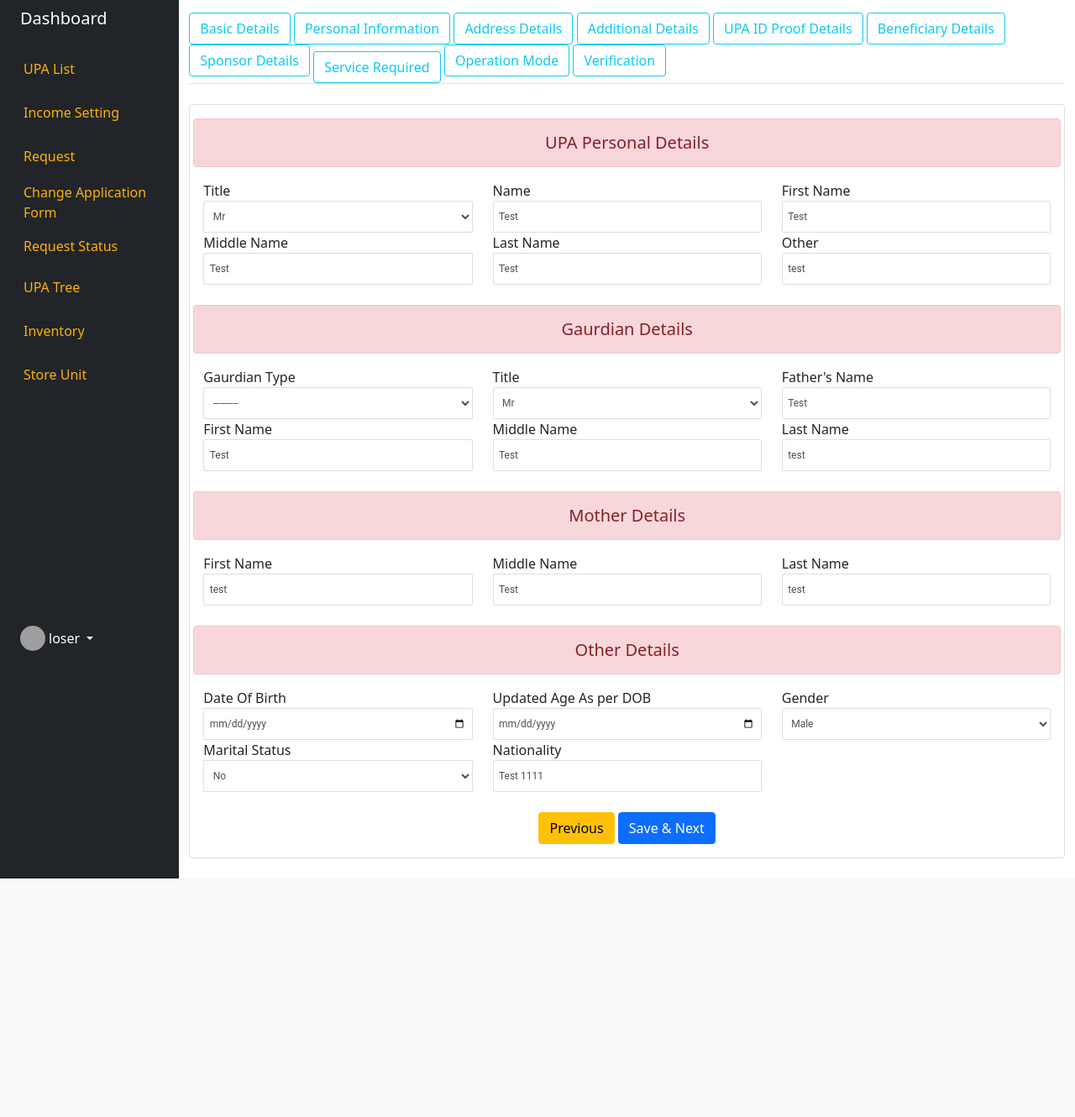
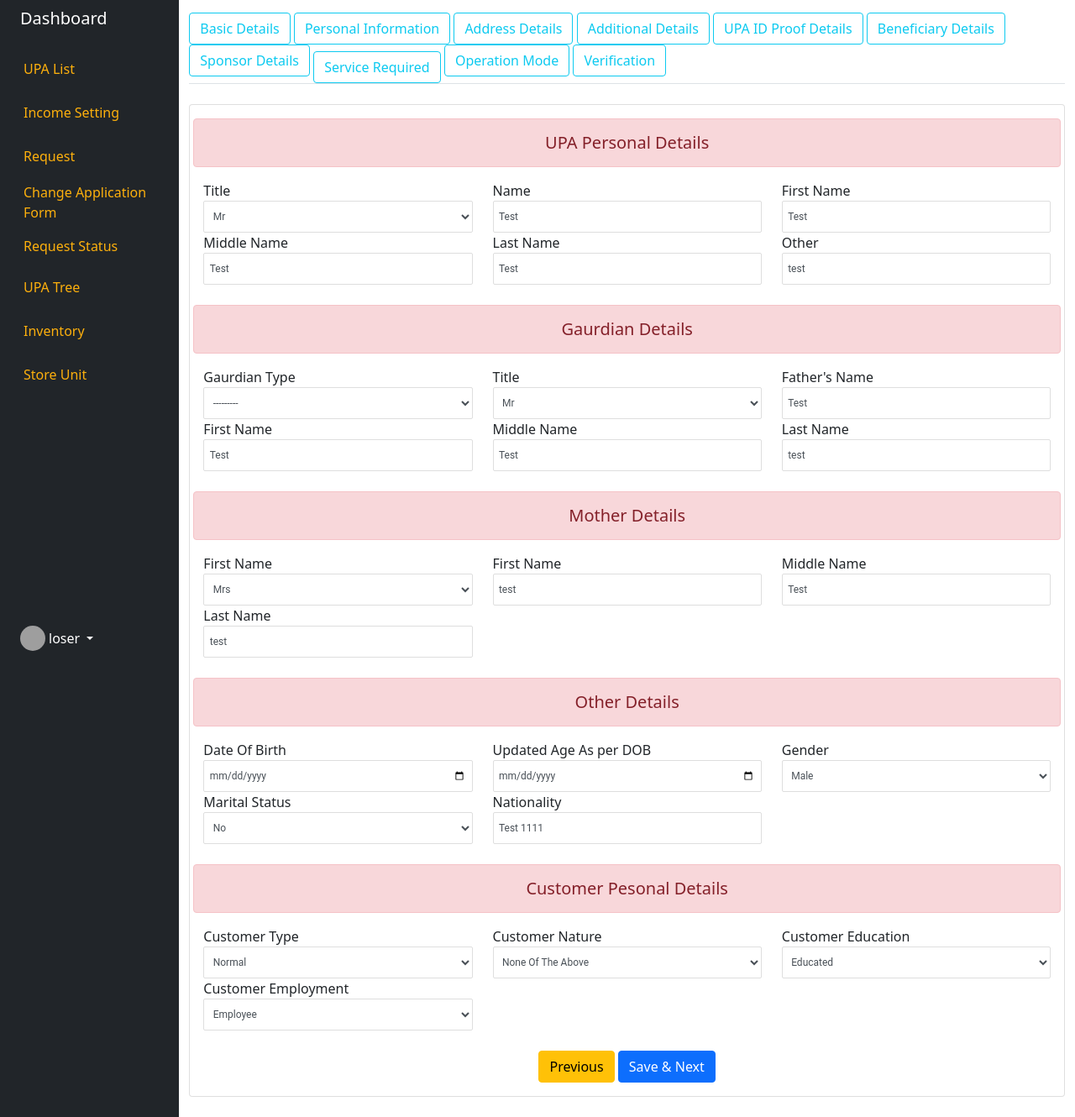
Before and after one commit to msurendra-1008/mlm_repo, a Django app: page /personal_details/1/ in a window 1280 px wide. Shown: the part 57-1387 px from the top of the page at 84% size. Before the commit the page ends 1103 px from the top, so only its background shows below. Run offline with Django 3.2, Linux system fonts and the light colour scheme; a user stored in the database is signed in; data comes from the database, SQL or seed files in the repository; both versions use the stored data as it was after the commit; parts of the project's set-up code (start-up, migrations or seed data) failed here and were passed over; grey boxes are pictures that could not be loaded.

Commit message:
modification in upa registration form

```diff
--- a/templates/upa/personal_information.html
+++ b/templates/upa/personal_information.html
@@ -76,6 +76,10 @@
                         {% comment %} <h5>Mother / Gaurdian Details</h5> {% endcomment %}
                         <div class="col-md-4">
                             <label for="" class="">First Name</label>
+                            {{form.mother_title}}
+                        </div>
+                        <div class="col-md-4">
+                            <label for="" class="">First Name</label>
                             {{form.first_name_m}}
                         </div>
                         <div class="col-md-4">
@@ -113,6 +117,28 @@
                         </div>
 
                          </div>
+                         <br>
+                         <div class="row">
+                            <h5 class="text-center alert alert-danger">Customer Pesonal Details</h5>
+                            {% comment %} <h5>Father / Gaurdian Details</h5> {% endcomment %}
+                            <div class="col-md-4">
+                                <label for="" class="">Customer Type</label>
+                                {{form.customer_type}}
+                            </div>
+                            <div class="col-md-4">
+                                <label for="" class="">Customer Nature</label>
+                                {{form.customer_nature}}
+                            </div>
+                            <div class="col-md-4">
+                                <label for="" class="">Customer Education</label>
+                                {{form.customer_education}}
+                            </div>
+                            <div class="col-md-4">
+                                <label for="" class="">Customer Employment</label>
+                                {{form.customer_work}}
+                            </div>
+
+                        </div>
                          <div class="d-flex justify-content-center mt-4">
                         <a href="{% url 'basic-detail-form' profile.id%}" class="btn btn-warning">Previous</a>&nbsp;
                         <button type="submit" class="btn btn-primary btn-customlg">Save & Next</button>
--- a/upa/models.py
+++ b/upa/models.py
@@ -1,3 +1,4 @@
+from distutils.command.upload import upload
 from email.policy import default
 from secrets import choice
 from time import time
@@ -114,7 +115,7 @@ class PersonalInformation(models.Model):
     TITLE_TYPE = (
         ('Mr','Mr'),
         ('Ms','Ms'),
-        ('Smt','Smt'),
+        ('Mrs','Mrs'),
     )
 
     GAURDIAN_TYPE = (
@@ -139,6 +140,7 @@ class PersonalInformation(models.Model):
     middle_name_hg = models.CharField(max_length=100,blank=True, null=True)
     gaurdian_name_hg = models.CharField(max_length=100,blank=True, null=True)
     mother_median_name = models.CharField(max_length=200,blank=True, null=True)
+    mother_title = models.CharField(max_length=3,choices=TITLE_TYPE, default="Mrs",blank=True,null=True)
     first_name_m = models.CharField(max_length=100,blank=True, null=True)
     middle_name_m = models.CharField(max_length=100,blank=True, null=True)
     last_name_m = models.CharField(max_length=100,blank=True, null=True)
@@ -147,6 +149,11 @@ class PersonalInformation(models.Model):
     gender = models.CharField(max_length=10,choices=GENDER_TYPE,blank=True, null=True)
     marital_status = models.CharField(max_length=10,choices=MARITAL_TYPE,blank=True, null=True)
     nationality = models.CharField(max_length=100,blank=True, null=True)
+    customer_type = models.CharField(max_length=8,choices=(("Normal","Normal"),("BPL","BPL"),("Handicap","Handicap")),blank=True,null=True)
+    customer_nature = models.CharField(max_length=40,choices=(("Minor","Minor"),("Mature Female","Mature Female"),("Senior Citizen","Senior Citizen"),("None Of The Above","None Of The Above")),blank=True,null=True)
+    customer_nature = models.CharField(max_length=40,choices=(("Minor","Minor"),("Mature Female","Mature Female"),("Senior Citizen","Senior Citizen"),("None Of The Above","None Of The Above")),blank=True,null=True)
+    customer_education = models.CharField(max_length=40,choices=(("Educated","Educated"),("Illiterate/Un-educated","Illiterate/Un-educated")),blank=True,null=True)
+    customer_work = models.CharField(max_length=15,choices=(("Employee","Employee"),("Un-employed","Un-employed")),blank=True,null=True)
 
     def __str__(self):
         return f"{self.user}"
@@ -189,6 +196,10 @@ class UPAAddress(models.Model):
     p_active_email = models.EmailField(blank=True, null=True)
     p_std_code = models.PositiveIntegerField(blank=True, null=True)
     p_isd_code = models.PositiveIntegerField(blank=True, null=True)
+    customer_language = models.CharField(max_length=40,choices=(("English","English"),("Hindi","Hindi")),blank=True,null=True)
+    active_mobile = models.CharField(max_length=10,blank=True,null=True)
+    active_email = models.EmailField(blank=True,null=True)
+    delivery_location = models.CharField(max_length=40, choices=(("Permanent","Permanent"),("Present","Present")),blank=True,null=True)
 
     def __str__(self):
         return f"{self.user}"
@@ -267,11 +278,13 @@ class UPAIdentityProof(models.Model):
     upa_type = models.CharField(max_length=20,choices=UPA_TYPE,blank=True, null=True)
     # if BPL
     bpl_ration_card_no  = models.CharField(max_length=100,blank=True, null=True)
+    bpl_ration_card_image = models.ImageField(upload_to="additinal_details/bpl/",blank=True,null=True)
     # bpl_ration_card_image = models.CharField
     personal_income_type = models.CharField(max_length=20,choices=PERSONAL_INCOME_TYPE,blank=True, null=True)
     personal_income = models.CharField(max_length=100,blank=True, null=True)
     # if handicap
     cmo_certificate_no = models.CharField(max_length=20,blank=True, null=True)
+    cmo_certificate_image = models.ImageField(upload_to="additinal_details/cmo/",blank=True,null=True)
     # cmo_certificate_image =
     # this will for identity proof
     # aadhar_card_id = models.BooleanField(default=False)
```
Also changed, not shown: templates/upa/address_detail.html (+20 -0 lines), templates/upa/upa_identity_proof.html (+8 -0 lines), db.sqlite3, upa/migrations/0045_auto_20221029_1131.py (added), upa/migrations/0046_alter_personalinformation_customer_nature.py (added), upa/migrations/0047_auto_20221029_1147.py (added), upa/migrations/0048_auto_20221029_1151.py (added).
